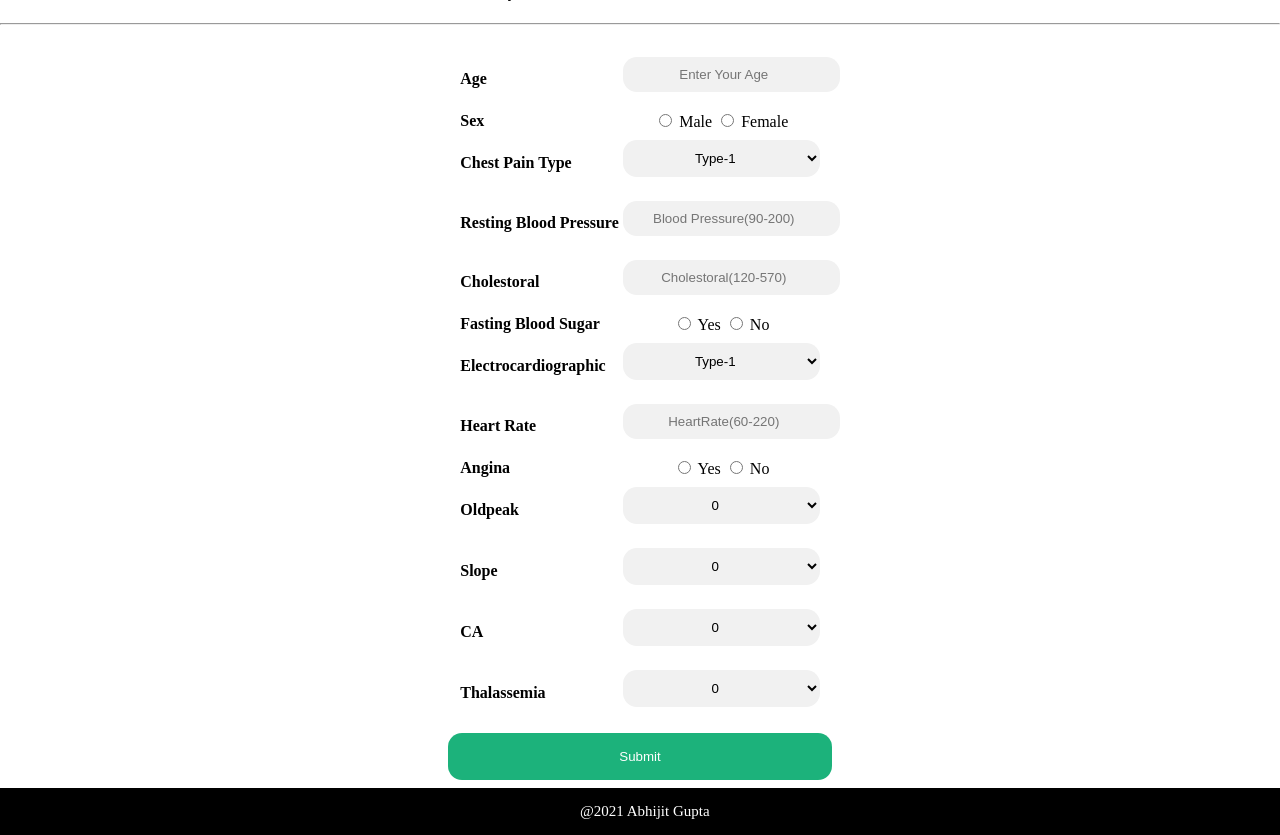
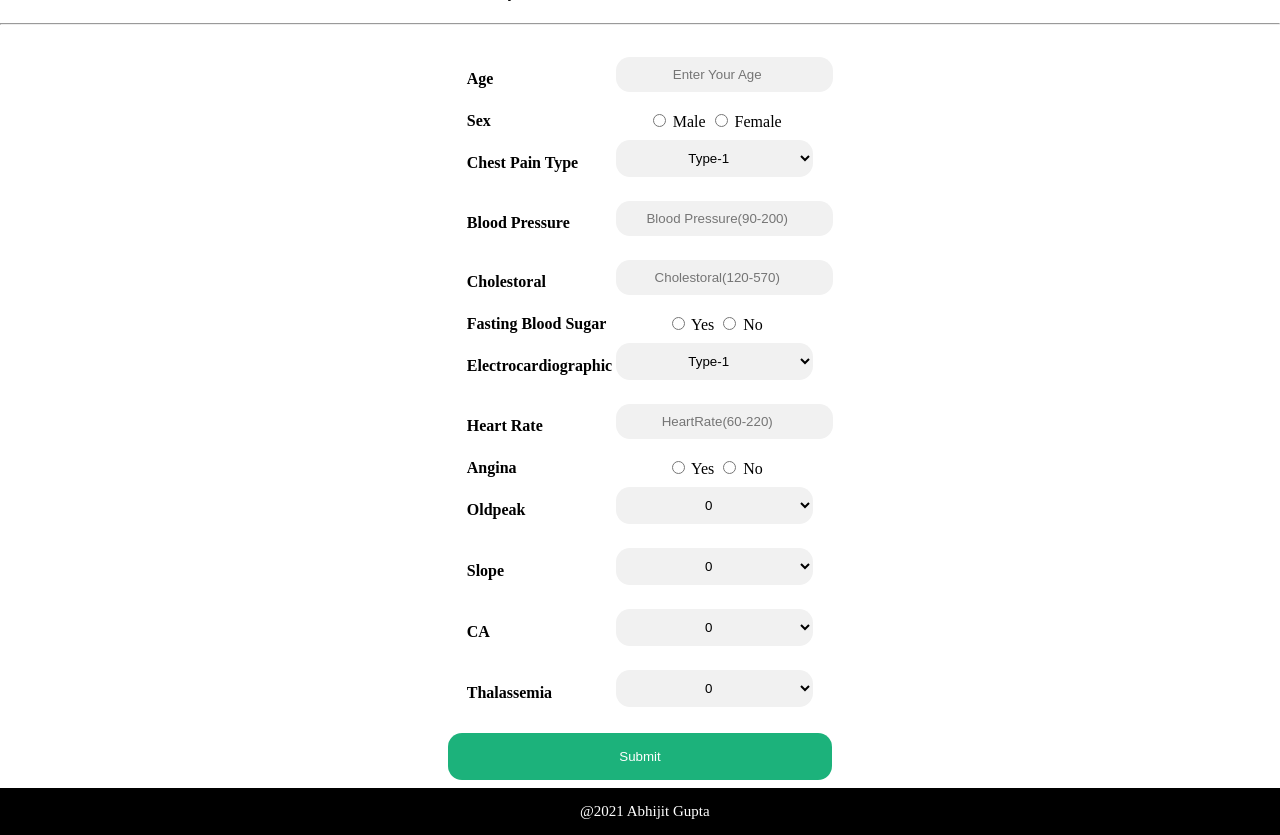
Before and after one commit to abhi-511/Heart-Disease-Prediction, a Flask app: template templates/sub.html in a window 1280 px wide; the page is wider, and only the part inside the window is pictured. Shown: the part 116-951 px from the top of that part. Run offline with Flask 2, Linux system fonts and the light colour scheme; the template is opened without the code that fills it, so the values that code supplies are empty; parts of the project's set-up code (start-up, migrations or seed data) failed here and were passed over.

Commit message:
Update sub.html

```diff
--- a/templates/sub.html
+++ b/templates/sub.html
@@ -60,7 +60,7 @@
 
                 <tr>
                     <td>
-                        <label for="trestbps"><b>Resting Blood Pressure</b></label>
+                        <label for="trestbps"><b>Blood Pressure</b></label>
                     </td>
                     <td>
                         <input type="number" placeholder="Blood Pressure(90-200)" name="trestbps" id="trestbps" required>
```
